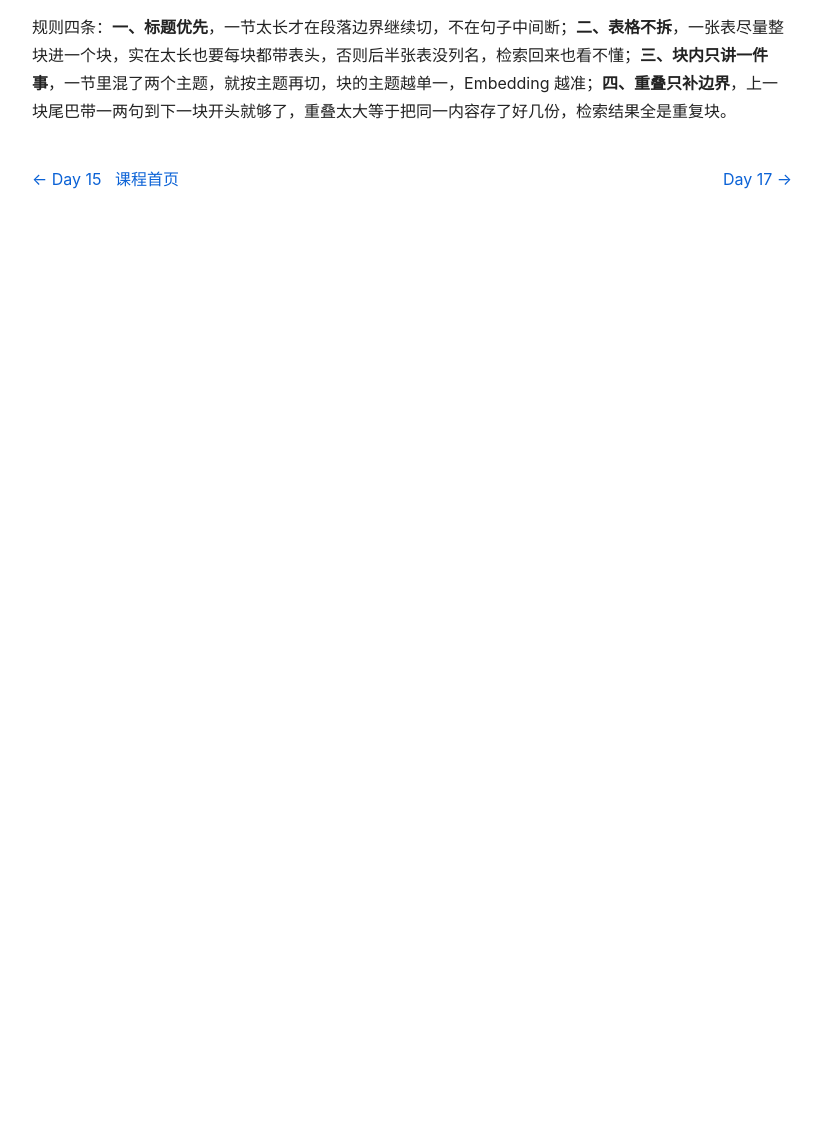
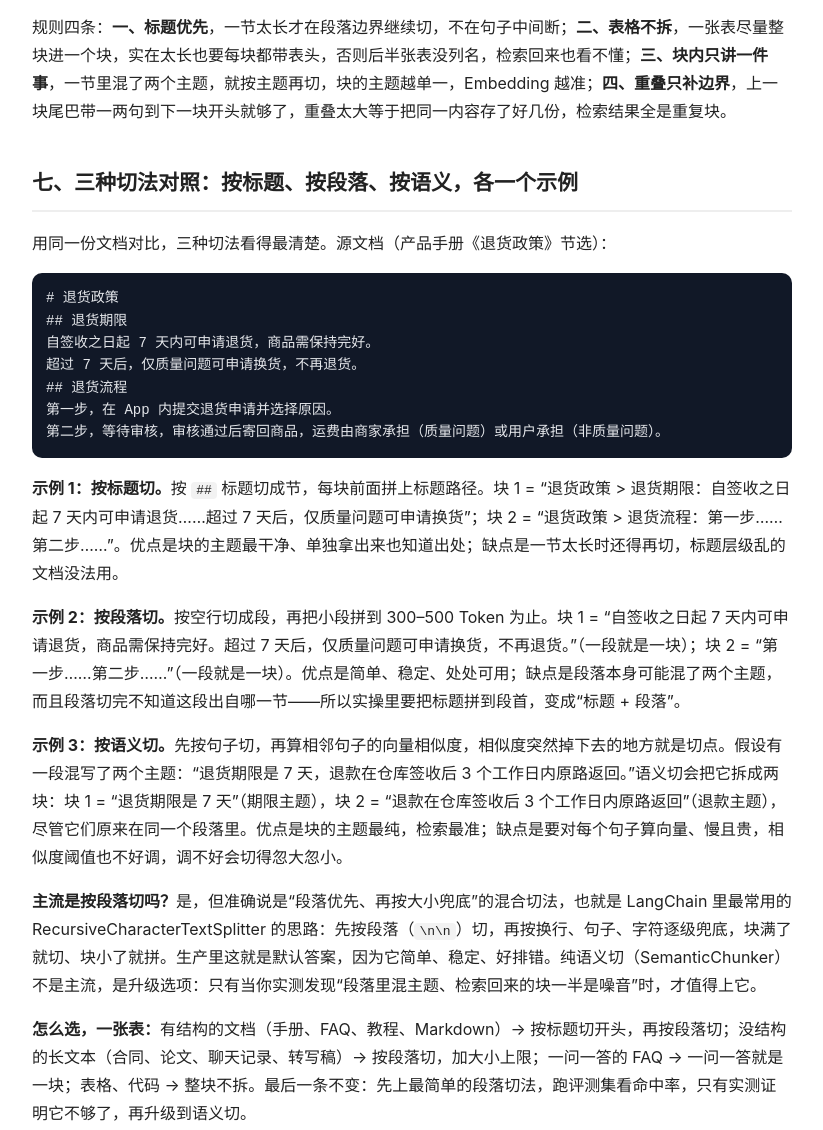
Before and after one commit to Linrstudio/linrstudio.github.io, a plain HTML site: page app/langchain-course/day16.html in a window 1280 px wide. Shown: the part 4348-5478 px from the top of the page, without its empty margins (228-1051 px from the left). Before the commit the page ends 4605 px from the top, so only its background shows below. Drawn offline with Linux system fonts and the light colour scheme.

Commit message:
LangChain course Day16: add heading vs paragraph vs semantic chunking examples and selection guide

```diff
--- a/app/langchain-course/day16.html
+++ b/app/langchain-course/day16.html
@@ -103,6 +103,20 @@ table{border-collapse:collapse;width:100%} th,td{border:1px solid #ddd;padding:8
 <h2>六、补充：Section 感知切分（结合岗位要求）</h2>
 <p>固定长度切块最大的问题是把一个意思切成两半，Section 感知切分就是先按结构切、再按长度切：先按标题层级（Markdown 的 #、##、###，或文档的章节）把文档切成节，每块保留它的<strong>标题路径</strong>作为元数据，比如“第 3 章 &gt; 3.2 退货政策”，切块时把这条路径拼在块的开头，检索时模型就知道这块出自哪里，不用靠猜。</p>
 <p>规则四条：<strong>一、标题优先</strong>，一节太长才在段落边界继续切，不在句子中间断；<strong>二、表格不拆</strong>，一张表尽量整块进一个块，实在太长也要每块都带表头，否则后半张表没列名，检索回来也看不懂；<strong>三、块内只讲一件事</strong>，一节里混了两个主题，就按主题再切，块的主题越单一，Embedding 越准；<strong>四、重叠只补边界</strong>，上一块尾巴带一两句到下一块开头就够了，重叠太大等于把同一内容存了好几份，检索结果全是重复块。</p>
+<h2>七、三种切法对照：按标题、按段落、按语义，各一个示例</h2>
+<p>用同一份文档对比，三种切法看得最清楚。源文档（产品手册《退货政策》节选）：</p>
+<pre><code># 退货政策
+## 退货期限
+自签收之日起 7 天内可申请退货，商品需保持完好。
+超过 7 天后，仅质量问题可申请换货，不再退货。
+## 退货流程
+第一步，在 App 内提交退货申请并选择原因。
+第二步，等待审核，审核通过后寄回商品，运费由商家承担（质量问题）或用户承担（非质量问题）。</code></pre>
+<p><strong>示例 1：按标题切。</strong>按 <code>##</code> 标题切成节，每块前面拼上标题路径。块 1 = “退货政策 &gt; 退货期限：自签收之日起 7 天内可申请退货……超过 7 天后，仅质量问题可申请换货”；块 2 = “退货政策 &gt; 退货流程：第一步……第二步……”。优点是块的主题最干净、单独拿出来也知道出处；缺点是一节太长时还得再切，标题层级乱的文档没法用。</p>
+<p><strong>示例 2：按段落切。</strong>按空行切成段，再把小段拼到 300–500 Token 为止。块 1 = “自签收之日起 7 天内可申请退货，商品需保持完好。超过 7 天后，仅质量问题可申请换货，不再退货。”（一段就是一块）；块 2 = “第一步……第二步……”（一段就是一块）。优点是简单、稳定、处处可用；缺点是段落本身可能混了两个主题，而且段落切完不知道这段出自哪一节——所以实操里要把标题拼到段首，变成“标题 + 段落”。</p>
+<p><strong>示例 3：按语义切。</strong>先按句子切，再算相邻句子的向量相似度，相似度突然掉下去的地方就是切点。假设有一段混写了两个主题：“退货期限是 7 天，退款在仓库签收后 3 个工作日内原路返回。”语义切会把它拆成两块：块 1 = “退货期限是 7 天”（期限主题），块 2 = “退款在仓库签收后 3 个工作日内原路返回”（退款主题），尽管它们原来在同一个段落里。优点是块的主题最纯，检索最准；缺点是要对每个句子算向量、慢且贵，相似度阈值也不好调，调不好会切得忽大忽小。</p>
+<p><strong>主流是按段落切吗？</strong>是，但准确说是“段落优先、再按大小兜底”的混合切法，也就是 LangChain 里最常用的 RecursiveCharacterTextSplitter 的思路：先按段落（<code>\n\n</code>）切，再按换行、句子、字符逐级兜底，块满了就切、块小了就拼。生产里这就是默认答案，因为它简单、稳定、好排错。纯语义切（SemanticChunker）不是主流，是升级选项：只有当你实测发现“段落里混主题、检索回来的块一半是噪音”时，才值得上它。</p>
+<p><strong>怎么选，一张表：</strong>有结构的文档（手册、FAQ、教程、Markdown）→ 按标题切开头，再按段落切；没结构的长文本（合同、论文、聊天记录、转写稿）→ 按段落切，加大小上限；一问一答的 FAQ → 一问一答就是一块；表格、代码 → 整块不拆。最后一条不变：先上最简单的段落切法，跑评测集看命中率，只有实测证明它不够了，再升级到语义切。</p>
 <div class="nav"><span><a href="day15.html">← Day 15</a> &nbsp; <a href="index.html">课程首页</a></span><span><a href="day17.html">Day 17 →</a></span></div>
 <script>
 let score = 0, answered = 0;
```
